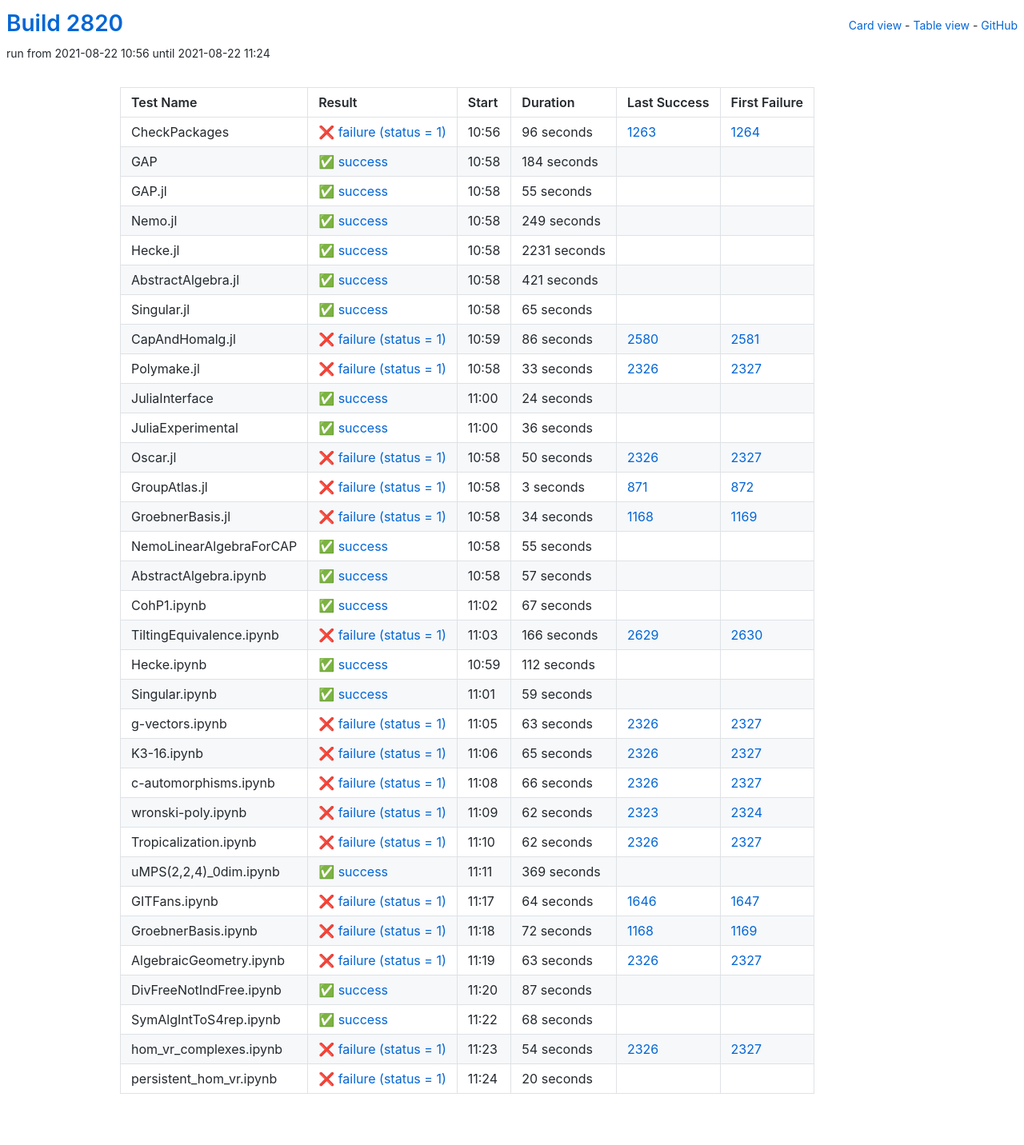
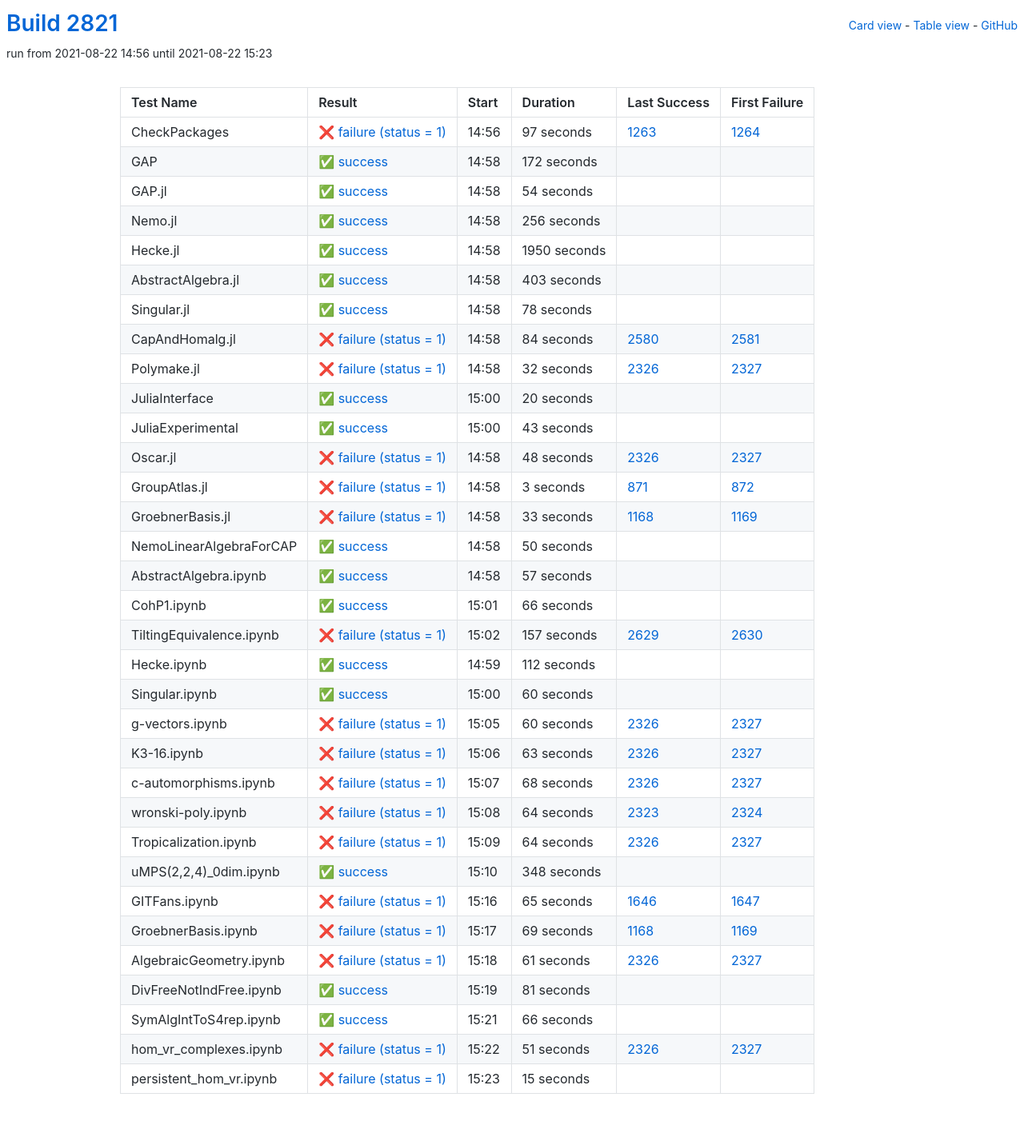
Before and after one commit to oscar-system/oscar-ci-status-stable, a Jekyll site: the page built from table.html, in a window 1280 px wide. Shown: the whole page at 80% size. Built offline with Jekyll 4.4.1, drawn with Linux system fonts in a browser that asks for light colours.

Commit message:
Build #2821

```diff
--- a/_data/ci.yml
+++ b/_data/ci.yml
@@ -1,6 +1,6 @@
 ---
-build: 2820
-build_url: https://oscarci.mathematik.uni-kl.de/job/oscar-stable/2820/
+build: 2821
+build_url: https://oscarci.mathematik.uni-kl.de/job/oscar-stable/2821/
 job: oscar-stable
 organization: oscar-system
 repo: oscar-ci-status-stable
@@ -8,152 +8,152 @@ repourl: https://github.com/oscar-system/oscar-ci-status-stable
 tests:
 - name: CheckPackages
   id: checkpackages
-  log: https://oscarci.mathematik.uni-kl.de/job/oscar-stable/2820/artifact/logs/build-2820/CheckPackages.log
-  start: 2021-08-22 10:56
+  log: https://oscarci.mathematik.uni-kl.de/job/oscar-stable/2821/artifact/logs/build-2821/CheckPackages.log
+  start: 2021-08-22 14:56
   success: false
   exitcode: 1
   status: failure
-  duration: 96
+  duration: 97
   last_success: 1263
   last_success_url: https://oscarci.mathematik.uni-kl.de/job/oscar-stable/1263/
   first_failure: 1264
   first_failure_url: https://oscarci.mathematik.uni-kl.de/job/oscar-stable/1264/
 - name: GAP
   id: gap
-  log: https://oscarci.mathematik.uni-kl.de/job/oscar-stable/2820/artifact/logs/build-2820/GAP.log
-  start: 2021-08-22 10:58
+  log: https://oscarci.mathematik.uni-kl.de/job/oscar-stable/2821/artifact/logs/build-2821/GAP.log
+  start: 2021-08-22 14:58
   success: true
   exitcode: 0
   status: success
-  duration: 184
+  duration: 172
   last_success: false
   last_success_url:
   first_failure: false
   first_failure_url:
 - name: GAP.jl
   id: gap-jl
-  log: https://oscarci.mathematik.uni-kl.de/job/oscar-stable/2820/artifact/logs/build-2820/GAP.jl.log
-  start: 2021-08-22 10:58
+  log: https://oscarci.mathematik.uni-kl.de/job/oscar-stable/2821/artifact/logs/build-2821/GAP.jl.log
+  start: 2021-08-22 14:58
   success: true
   exitcode: 0
   status: success
-  duration: 55
+  duration: 54
   last_success: false
   last_success_url:
   first_failure: false
   first_failure_url:
 - name: Nemo.jl
   id: nemo-jl
-  log: https://oscarci.mathematik.uni-kl.de/job/oscar-stable/2820/artifact/logs/build-2820/Nemo.jl.log
-  start: 2021-08-22 10:58
+  log: https://oscarci.mathematik.uni-kl.de/job/oscar-stable/2821/artifact/logs/build-2821/Nemo.jl.log
+  start: 2021-08-22 14:58
   success: true
   exitcode: 0
   status: success
-  duration: 249
+  duration: 256
   last_success: false
   last_success_url:
   first_failure: false
   first_failure_url:
 - name: Hecke.jl
   id: hecke-jl
-  log: https://oscarci.mathematik.uni-kl.de/job/oscar-stable/2820/artifact/logs/build-2820/Hecke.jl.log
-  start: 2021-08-22 10:58
+  log: https://oscarci.mathematik.uni-kl.de/job/oscar-stable/2821/artifact/logs/build-2821/Hecke.jl.log
+  start: 2021-08-22 14:58
   success: true
   exitcode: 0
   status: success
-  duration: 2231
+  duration: 1950
   last_success: false
   last_success_url:
   first_failure: false
   first_failure_url:
 - name: AbstractAlgebra.jl
   id: abstractalgebra-jl
-  log: https://oscarci.mathematik.uni-kl.de/job/oscar-stable/2820/artifact/logs/build-2820/AbstractAlgebra.jl.log
-  start: 2021-08-22 10:58
+  log: https://oscarci.mathematik.uni-kl.de/job/oscar-stable/2821/artifact/logs/build-2821/AbstractAlgebra.jl.log
+  start: 2021-08-22 14:58
   success: true
   exitcode: 0
   status: success
-  duration: 421
+  duration: 403
   last_success: false
   last_success_url:
   first_failure: false
   first_failure_url:
 - name: Singular.jl
   id: singular-jl
-  log: https://oscarci.mathematik.uni-kl.de/job/oscar-stable/2820/artifact/logs/build-2820/Singular.jl.log
-  start: 2021-08-22 10:58
+  log: https://oscarci.mathematik.uni-kl.de/job/oscar-stable/2821/artifact/logs/build-2821/Singular.jl.log
+  start: 2021-08-22 14:58
   success: true
   exitcode: 0
   status: success
-  duration: 65
+  duration: 78
   last_success: false
   last_success_url:
   first_failure: false
   first_failure_url:
 - name: CapAndHomalg.jl
   id: capandhomalg-jl
-  log: https://oscarci.mathematik.uni-kl.de/job/oscar-stable/2820/artifact/logs/build-2820/CapAndHomalg.jl.log
-  start: 2021-08-22 10:59
+  log: https://oscarci.mathematik.uni-kl.de/job/oscar-stable/2821/artifact/logs/build-2821/CapAndHomalg.jl.log
+  start: 2021-08-22 14:58
   success: false
   exitcode: 1
   status: failure
-  duration: 86
+  duration: 84
   last_success: 2580
   last_success_url: https://oscarci.mathematik.uni-kl.de/job/oscar-stable/2580/
   first_failure: 2581
   first_failure_url: https://oscarci.mathematik.uni-kl.de/job/oscar-stable/2581/
 - name: Polymake.jl
   id: polymake-jl
-  log: https://oscarci.mathematik.uni-kl.de/job/oscar-stable/2820/artifact/logs/build-2820/Polymake.jl.log
-  start: 2021-08-22 10:58
+  log: https://oscarci.mathematik.uni-kl.de/job/oscar-stable/2821/artifact/logs/build-2821/Polymake.jl.log
+  start: 2021-08-22 14:58
   success: false
   exitcode: 1
   status: failure
-  duration: 33
+  duration: 32
   last_success: 2326
   last_success_url: https://oscarci.mathematik.uni-kl.de/job/oscar-stable/2326/
   first_failure: 2327
   first_failure_url: https://oscarci.mathematik.uni-kl.de/job/oscar-stable/2327/
 - name: JuliaInterface
   id: juliainterface
-  log: https://oscarci.mathematik.uni-kl.de/job/oscar-stable/2820/artifact/logs/build-2820/JuliaInterface.log
-  start: 2021-08-22 11:00
+  log: https://oscarci.mathematik.uni-kl.de/job/oscar-stable/2821/artifact/logs/build-2821/JuliaInterface.log
+  start: 2021-08-22 15:00
   success: true
   exitcode: 0
   status: success
-  duration: 24
+  duration: 20
   last_success: false
   last_success_url:
   first_failure: false
   first_failure_url:
 - name: JuliaExperimental
   id: juliaexperimental
-  log: https://oscarci.mathematik.uni-kl.de/job/oscar-stable/2820/artifact/logs/build-2820/JuliaExperimental.log
-  start: 2021-08-22 11:00
+  log: https://oscarci.mathematik.uni-kl.de/job/oscar-stable/2821/artifact/logs/build-2821/JuliaExperimental.log
+  start: 2021-08-22 15:00
   success: true
   exitcode: 0
   status: success
-  duration: 36
+  duration: 43
   last_success: false
   last_success_url:
   first_failure: false
   first_failure_url:
 - name: Oscar.jl
   id: oscar-jl
-  log: https://oscarci.mathematik.uni-kl.de/job/oscar-stable/2820/artifact/logs/build-2820/Oscar.jl.log
-  start: 2021-08-22 10:58
+  log: https://oscarci.mathematik.uni-kl.de/job/oscar-stable/2821/artifact/logs/build-2821/Oscar.jl.log
+  start: 2021-08-22 14:58
   success: false
   exitcode: 1
   status: failure
-  duration: 50
+  duration: 48
   last_success: 2326
   last_success_url: https://oscarci.mathematik.uni-kl.de/job/oscar-stable/2326/
   first_failure: 2327
   first_failure_url: https://oscarci.mathematik.uni-kl.de/job/oscar-stable/2327/
 - name: GroupAtlas.jl
   id: groupatlas-jl
-  log: https://oscarci.mathematik.uni-kl.de/job/oscar-stable/2820/artifact/logs/build-2820/GroupAtlas.jl.log
-  start: 2021-08-22 10:58
+  log: https://oscarci.mathematik.uni-kl.de/job/oscar-stable/2821/artifact/logs/build-2821/GroupAtlas.jl.log
+  start: 2021-08-22 14:58
   success: false
   exitcode: 1
   status: failure
@@ -164,32 +164,32 @@ tests:
   first_failure_url: https://oscarci.mathematik.uni-kl.de/job/oscar-stable/872/
 - name: GroebnerBasis.jl
   id: groebnerbasis-jl
-  log: https://oscarci.mathematik.uni-kl.de/job/oscar-stable/2820/artifact/logs/build-2820/GroebnerBasis.jl.log
-  start: 2021-08-22 10:58
+  log: https://oscarci.mathematik.uni-kl.de/job/oscar-stable/2821/artifact/logs/build-2821/GroebnerBasis.jl.log
+  start: 2021-08-22 14:58
   success: false
   exitcode: 1
   status: failure
-  duration: 34
+  duration: 33
   last_success: 1168
   last_success_url: https://oscarci.mathematik.uni-kl.de/job/oscar-stable/1168/
   first_failure: 1169
   first_failure_url: https://oscarci.mathematik.uni-kl.de/job/oscar-stable/1169/
 - name: NemoLinearAlgebraForCAP
   id: nemolinearalgebraforcap
-  log: https://oscarci.mathematik.uni-kl.de/job/oscar-stable/2820/artifact/logs/build-2820/NemoLinearAlgebraForCAP.log
-  start: 2021-08-22 10:58
+  log: https://oscarci.mathematik.uni-kl.de/job/oscar-stable/2821/artifact/logs/build-2821/NemoLinearAlgebraForCAP.log
+  start: 2021-08-22 14:58
   success: true
   exitcode: 0
   status: success
-  duration: 55
+  duration: 50
   last_success: false
   last_success_url:
   first_failure: false
   first_failure_url:
 - name: AbstractAlgebra.ipynb
   id: abstractalgebra-ipynb
-  log: https://oscarci.mathematik.uni-kl.de/job/oscar-stable/2820/artifact/logs/build-2820/AbstractAlgebra.ipynb.log
-  start: 2021-08-22 10:58
+  log: https://oscarci.mathematik.uni-kl.de/job/oscar-stable/2821/artifact/logs/build-2821/AbstractAlgebra.ipynb.log
+  start: 2021-08-22 14:58
   success: true
   exitcode: 0
   status: success
@@ -200,32 +200,32 @@ tests:
   first_failure_url:
 - name: CohP1.ipynb
   id: cohp1-ipynb
-  log: https://oscarci.mathematik.uni-kl.de/job/oscar-stable/2820/artifact/logs/build-2820/CohP1.ipynb.log
-  start: 2021-08-22 11:02
+  log: https://oscarci.mathematik.uni-kl.de/job/oscar-stable/2821/artifact/logs/build-2821/CohP1.ipynb.log
+  start: 2021-08-22 15:01
   success: true
   exitcode: 0
   status: success
-  duration: 67
+  duration: 66
   last_success: false
   last_success_url:
   first_failure: false
   first_failure_url:
 - name: TiltingEquivalence.ipynb
   id: tiltingequivalence-ipynb
-  log: https://oscarci.mathematik.uni-kl.de/job/oscar-stable/2820/artifact/logs/build-2820/TiltingEquivalence.ipynb.log
-  start: 2021-08-22 11:03
+  log: https://oscarci.mathematik.uni-kl.de/job/oscar-stable/2821/artifact/logs/build-2821/TiltingEquivalence.ipynb.log
+  start: 2021-08-22 15:02
   success: false
   exitcode: 1
   status: failure
-  duration: 166
+  duration: 157
   last_success: 2629
   last_success_url: https://oscarci.mathematik.uni-kl.de/job/oscar-stable/2629/
   first_failure: 2630
   first_failure_url: https://oscarci.mathematik.uni-kl.de/job/oscar-stable/2630/
 - name: Hecke.ipynb
   id: hecke-ipynb
-  log: https://oscarci.mathematik.uni-kl.de/job/oscar-stable/2820/artifact/logs/build-2820/Hecke.ipynb.log
-  start: 2021-08-22 10:59
+  log: https://oscarci.mathematik.uni-kl.de/job/oscar-stable/2821/artifact/logs/build-2821/Hecke.ipynb.log
+  start: 2021-08-22 14:59
   success: true
   exitcode: 0
   status: success
@@ -236,20 +236,32 @@ tests:
   first_failure_url:
 - name: Singular.ipynb
   id: singular-ipynb
-  log: https://oscarci.mathematik.uni-kl.de/job/oscar-stable/2820/artifact/logs/build-2820/Singular.ipynb.log
-  start: 2021-08-22 11:01
+  log: https://oscarci.mathematik.uni-kl.de/job/oscar-stable/2821/artifact/logs/build-2821/Singular.ipynb.log
+  start: 2021-08-22 15:00
   success: true
   exitcode: 0
   status: success
-  duration: 59
+  duration: 60
   last_success: false
   last_success_url:
   first_failure: false
   first_failure_url:
 - name: g-vectors.ipynb
   id: g-vectors-ipynb
-  log: https://oscarci.mathematik.uni-kl.de/job/oscar-stable/2820/artifact/logs/build-2820/g-vectors.ipynb.log
-  start: 2021-08-22 11:05
+  log: https://oscarci.mathematik.uni-kl.de/job/oscar-stable/2821/artifact/logs/build-2821/g-vectors.ipynb.log
+  start: 2021-08-22 15:05
+  success: false
+  exitcode: 1
+  status: failure
+  duration: 60
+  last_success: 2326
+  last_success_url: https://oscarci.mathematik.uni-kl.de/job/oscar-stable/2326/
+  first_failure: 2327
+  first_failure_url: https://oscarci.mathematik.uni-kl.de/job/oscar-stable/2327/
+- name: K3-16.ipynb
+  id: k3-16-ipynb
+  log: https://oscarci.mathematik.uni-kl.de/job/oscar-stable/2821/artifact/logs/build-2821/K3-16.ipynb.log
+  start: 2021-08-22 15:06
   success: false
   exitcode: 1
   status: failure
@@ -258,146 +270,134 @@ tests:
   last_success_url: https://oscarci.mathematik.uni-kl.de/job/oscar-stable/2326/
   first_failure: 2327
   first_failure_url: https://oscarci.mathematik.uni-kl.de/job/oscar-stable/2327/
-- name: K3-16.ipynb
-  id: k3-16-ipynb
-  log: https://oscarci.mathematik.uni-kl.de/job/oscar-stable/2820/artifact/logs/build-2820/K3-16.ipynb.log
-  start: 2021-08-22 11:06
+- name: c-automorphisms.ipynb
+  id: c-automorphisms-ipynb
+  log: https://oscarci.mathematik.uni-kl.de/job/oscar-stable/2821/artifact/logs/build-2821/c-automorphisms.ipynb.log
+  start: 2021-08-22 15:07
   success: false
   exitcode: 1
   status: failure
-  duration: 65
-  last_success: 2326
-  last_success_url: https://oscarci.mathematik.uni-kl.de/job/oscar-stable/2326/
-  first_failure: 2327
-  first_failure_url: https://oscarci.mathematik.uni-kl.de/job/oscar-stable/2327/
-- name: c-automorphisms.ipynb
-  id: c-automorphisms-ipynb
-  log: https://oscarci.mathematik.uni-kl.de/job/oscar-stable/2820/artifact/logs/build-2820/c-automorphisms.ipynb.log
-  start: 2021-08-22 11:08
-  success: false
-  exitcode: 1
-  status: failure
-  duration: 66
+  duration: 68
   last_success: 2326
   last_success_url: https://oscarci.mathematik.uni-kl.de/job/oscar-stable/2326/
   first_failure: 2327
   first_failure_url: https://oscarci.mathematik.uni-kl.de/job/oscar-stable/2327/
 - name: wronski-poly.ipynb
   id: wronski-poly-ipynb
-  log: https://oscarci.mathematik.uni-kl.de/job/oscar-stable/2820/artifact/logs/build-2820/wronski-poly.ipynb.log
-  start: 2021-08-22 11:09
+  log: https://oscarci.mathematik.uni-kl.de/job/oscar-stable/2821/artifact/logs/build-2821/wronski-poly.ipynb.log
+  start: 2021-08-22 15:08
   success: false
   exitcode: 1
   status: failure
-  duration: 62
+  duration: 64
   last_success: 2323
   last_success_url: https://oscarci.mathematik.uni-kl.de/job/oscar-stable/2323/
   first_failure: 2324
   first_failure_url: https://oscarci.mathematik.uni-kl.de/job/oscar-stable/2324/
 - name: Tropicalization.ipynb
   id: tropicalization-ipynb
-  log: https://oscarci.mathematik.uni-kl.de/job/oscar-stable/2820/artifact/logs/build-2820/Tropicalization.ipynb.log
-  start: 2021-08-22 11:10
+  log: https://oscarci.mathematik.uni-kl.de/job/oscar-stable/2821/artifact/logs/build-2821/Tropicalization.ipynb.log
+  start: 2021-08-22 15:09
   success: false
   exitcode: 1
   status: failure
-  duration: 62
+  duration: 64
   last_success: 2326
   last_success_url: https://oscarci.mathematik.uni-kl.de/job/oscar-stable/2326/
   first_failure: 2327
   first_failure_url: https://oscarci.mathematik.uni-kl.de/job/oscar-stable/2327/
 - name: uMPS(2,2,4)_0dim.ipynb
   id: umps-2-2-4-0dim-ipynb
-  log: https://oscarci.mathematik.uni-kl.de/job/oscar-stable/2820/artifact/logs/build-2820/uMPS-2-2-4-_0dim.ipynb.log
-  start: 2021-08-22 11:11
+  log: https://oscarci.mathematik.uni-kl.de/job/oscar-stable/2821/artifact/logs/build-2821/uMPS-2-2-4-_0dim.ipynb.log
+  start: 2021-08-22 15:10
   success: true
   exitcode: 0
   status: success
-  duration: 369
+  duration: 348
   last_success: false
   last_success_url:
   first_failure: false
   first_failure_url:
 - name: GITFans.ipynb
   id: gitfans-ipynb
-  log: https://oscarci.mathematik.uni-kl.de/job/oscar-stable/2820/artifact/logs/build-2820/GITFans.ipynb.log
-  start: 2021-08-22 11:17
+  log: https://oscarci.mathematik.uni-kl.de/job/oscar-stable/2821/artifact/logs/build-2821/GITFans.ipynb.log
+  start: 2021-08-22 15:16
   success: false
   exitcode: 1
   status: failure
-  duration: 64
+  duration: 65
   last_success: 1646
   last_success_url: https://oscarci.mathematik.uni-kl.de/job/oscar-stable/1646/
   first_failure: 1647
   first_failure_url: https://oscarci.mathematik.uni-kl.de/job/oscar-stable/1647/
 - name: GroebnerBasis.ipynb
   id: groebnerbasis-ipynb
-  log: https://oscarci.mathematik.uni-kl.de/job/oscar-stable/2820/artifact/logs/build-2820/GroebnerBasis.ipynb.log
-  start: 2021-08-22 11:18
+  log: https://oscarci.mathematik.uni-kl.de/job/oscar-stable/2821/artifact/logs/build-2821/GroebnerBasis.ipynb.log
+  start: 2021-08-22 15:17
   success: false
   exitcode: 1
   status: failure
-  duration: 72
+  duration: 69
   last_success: 1168
   last_success_url: https://oscarci.mathematik.uni-kl.de/job/oscar-stable/1168/
   first_failure: 1169
   first_failure_url: https://oscarci.mathematik.uni-kl.de/job/oscar-stable/1169/
 - name: AlgebraicGeometry.ipynb
   id: algebraicgeometry-ipynb
-  log: https://oscarci.mathematik.uni-kl.de/job/oscar-stable/2820/artifact/logs/build-2820/AlgebraicGeometry.ipynb.log
-  start: 2021-08-22 11:19
+  log: https://oscarci.mathematik.uni-kl.de/job/oscar-stable/2821/artifact/logs/build-2821/AlgebraicGeometry.ipynb.log
+  start: 2021-08-22 15:18
   success: false
   exitcode: 1
   status: failure
-  duration: 63
+  duration: 61
   last_success: 2326
   last_success_url: https://oscarci.mathematik.uni-kl.de/job/oscar-stable/2326/
   first_failure: 2327
   first_failure_url: https://oscarci.mathematik.uni-kl.de/job/oscar-stable/2327/
 - name: DivFreeNotIndFree.ipynb
   id: divfreenotindfree-ipynb
-  log: https://oscarci.mathematik.uni-kl.de/job/oscar-stable/2820/artifact/logs/build-2820/DivFreeNotIndFree.ipynb.log
-  start: 2021-08-22 11:20
+  log: https://oscarci.mathematik.uni-kl.de/job/oscar-stable/2821/artifact/logs/build-2821/DivFreeNotIndFree.ipynb.log
+  start: 2021-08-22 15:19
   success: true
   exitcode: 0
   status: success
-  duration: 87
+  duration: 81
   last_success: false
   last_success_url:
   first_failure: false
   first_failure_url:
 - name: SymAlgIntToS4rep.ipynb
   id: symalginttos4rep-ipynb
-  log: https://oscarci.mathematik.uni-kl.de/job/oscar-stable/2820/artifact/logs/build-2820/SymAlgIntToS4rep.ipynb.log
-  start: 2021-08-22 11:22
+  log: https://oscarci.mathematik.uni-kl.de/job/oscar-stable/2821/artifact/logs/build-2821/SymAlgIntToS4rep.ipynb.log
+  start: 2021-08-22 15:21
   success: true
   exitcode: 0
   status: success
-  duration: 68
+  duration: 66
   last_success: false
   last_success_url:
   first_failure: false
   first_failure_url:
 - name: hom_vr_complexes.ipynb
   id: hom-vr-complexes-ipynb
-  log: https://oscarci.mathematik.uni-kl.de/job/oscar-stable/2820/artifact/logs/build-2820/hom_vr_complexes.ipynb.log
-  start: 2021-08-22 11:23
+  log: https://oscarci.mathematik.uni-kl.de/job/oscar-stable/2821/artifact/logs/build-2821/hom_vr_complexes.ipynb.log
+  start: 2021-08-22 15:22
   success: false
   exitcode: 1
   status: failure
-  duration: 54
+  duration: 51
   last_success: 2326
   last_success_url: https://oscarci.mathematik.uni-kl.de/job/oscar-stable/2326/
   first_failure: 2327
   first_failure_url: https://oscarci.mathematik.uni-kl.de/job/oscar-stable/2327/
 - name: persistent_hom_vr.ipynb
   id: persistent-hom-vr-ipynb
-  log: https://oscarci.mathematik.uni-kl.de/job/oscar-stable/2820/artifact/logs/build-2820/persistent_hom_vr.ipynb.log
-  start: 2021-08-22 11:24
+  log: https://oscarci.mathematik.uni-kl.de/job/oscar-stable/2821/artifact/logs/build-2821/persistent_hom_vr.ipynb.log
+  start: 2021-08-22 15:23
   success: false
   exitcode: 1
   status: failure
-  duration: 20
+  duration: 15
   last_success: false
   last_success_url:
   first_failure: false
```
Also changed, not shown: README.md.
